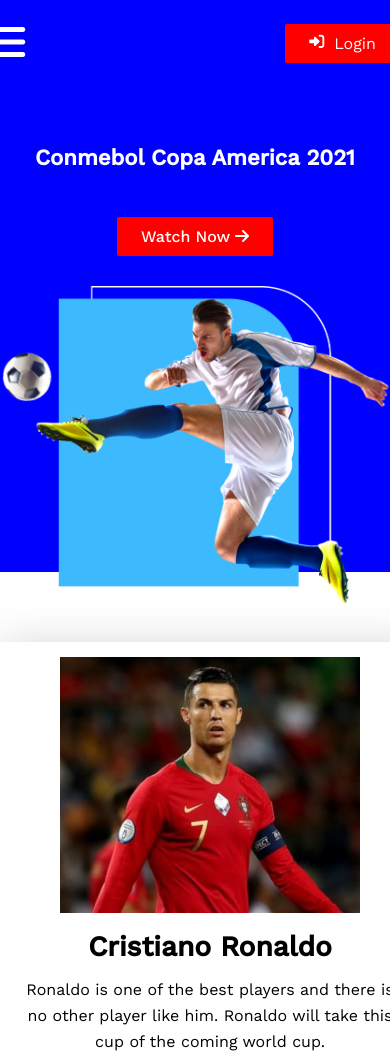
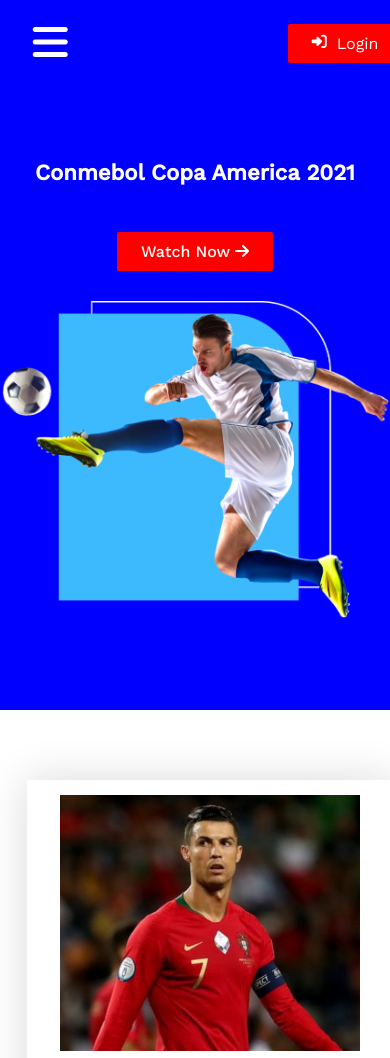
Before and after one commit to Roton2576/second-assignment, a plain HTML site: page index.html in a window 390 px wide. Shown: the top 1058 px of the page. Drawn offline with nearby package versions, Linux system fonts and the light colour scheme.

Commit message:
finallSec

```diff
--- a/css/style.css
+++ b/css/style.css
@@ -4,11 +4,9 @@
 
 /* common css of body part */
 
-*{
+body{
     margin: 0;
     padding: 0;
-}
-body{
     font-family: 'Work Sans', sans-serif;
 }
 #container{
@@ -281,19 +279,20 @@
 /* start media query for mobile devices */
 
 @media screen and (max-width: 688px) {
+
     #container{
-        width: 100%;
+        width: 86%;
         text-align: center;
     }
     .top-header{
         width: 100%;
     }
     nav {
-    display: flex;
-    width: 100%;
-    margin-top: -78px;
-    justify-content: center;
-}
+        display: flex;
+        width: 100%;
+        margin-top: -78px;
+        justify-content: center;
+    }
     nav ul li a{
         margin-right: 10px;
     }
@@ -301,17 +300,18 @@
         opacity: 1;
         font-size: 40px;
         margin-right: 260px;
-        margin-left: 10px;
+        margin-left: 15px;
     }
     nav .main-align{
         display: none;
     }
     nav .login-button {
-        width: 100%;
+        width: 125px;
         text-align: right;
         margin: 60px 0;
         display: flex;
         margin-right: 10px;
+        margin-left: -40px;
     }
     nav .login-button a{
         display: flex;
@@ -331,7 +331,6 @@
     }
     .inner-header-image {
         width: 100%;
-        margin-bottom: -124px;
     }
     .inner-header-image img{
         max-width: 100%;
```
